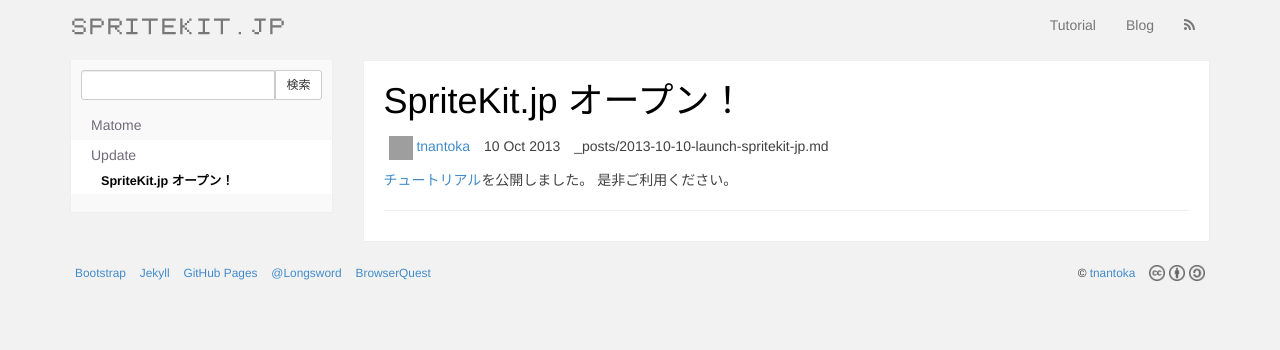
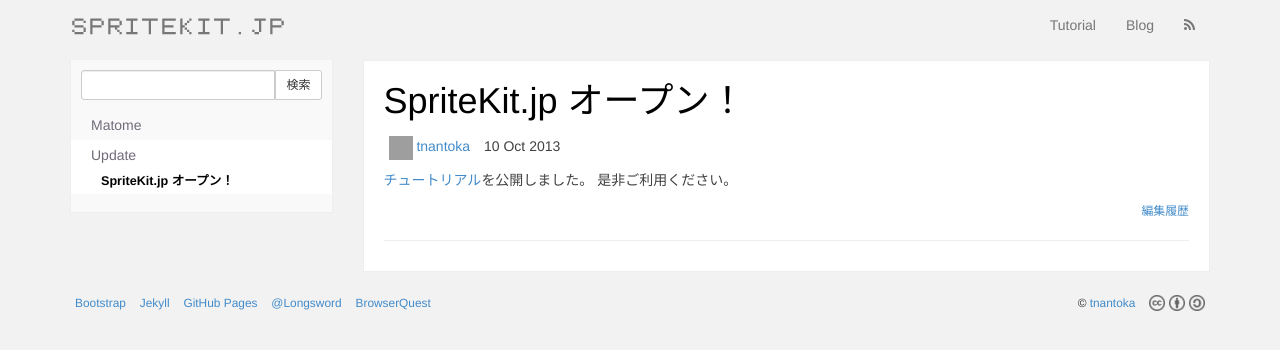
Before and after one commit to tnantoka/spritekit.jp, a Jekyll site: the page built from _posts/2013-10-10-launch-spritekit-jp.md, in a window 1280 px wide. Shown: the top 350 px of the page. Built offline with Jekyll 4.4.1, drawn with Linux system fonts in a browser that asks for light colours; Markdown is read by kramdown in place of the engine named in the settings; grey boxes are pictures that could not be loaded.

Commit message:
Add link to history

```diff
--- a/_config.yml
+++ b/_config.yml
@@ -6,6 +6,7 @@
 #safe: true
 
 root_url: 'http://spritekit.jp'
+repo_url: 'https://github.com/tnantoka/spritekit.jp'
 lead: Sprite Kit 日本語情報サイト
 
 tutorial:
--- a/_layouts/post.html
+++ b/_layouts/post.html
@@ -6,9 +6,11 @@
   <ul class="list-inline">
     <li>{% include author.html name=page.author %}</li>
     <li>{{ page.date | date_to_string }}</li>
-    <li>{{ page.path }}</li>
   </ul>
   {{ content }}
+  <p class="text-right">
+    <small><a href="{{ site.repo_url }}/commits/gh-pages/{{ page.path }}" target="_blank">編集履歴</a></small>
+  </p>
   {% unless page.close_comment %}
     <hr />
     {% include comment.html %}
--- a/_layouts/tutorial.html
+++ b/_layouts/tutorial.html
@@ -12,7 +12,9 @@
         {% if page.date %}<li>{{ page.date | date_to_string }}</li>{% endif %}
       </ul>
       {{ content }}
-
+      <p class="text-right">
+        <small><a href="{{ site.repo_url }}/commits/gh-pages/{{ page.path }}" target="_blank">編集履歴</a></small>
+      </p>
       {% unless page.close_comment %}
         <hr />
         {% include comment.html %}
```
